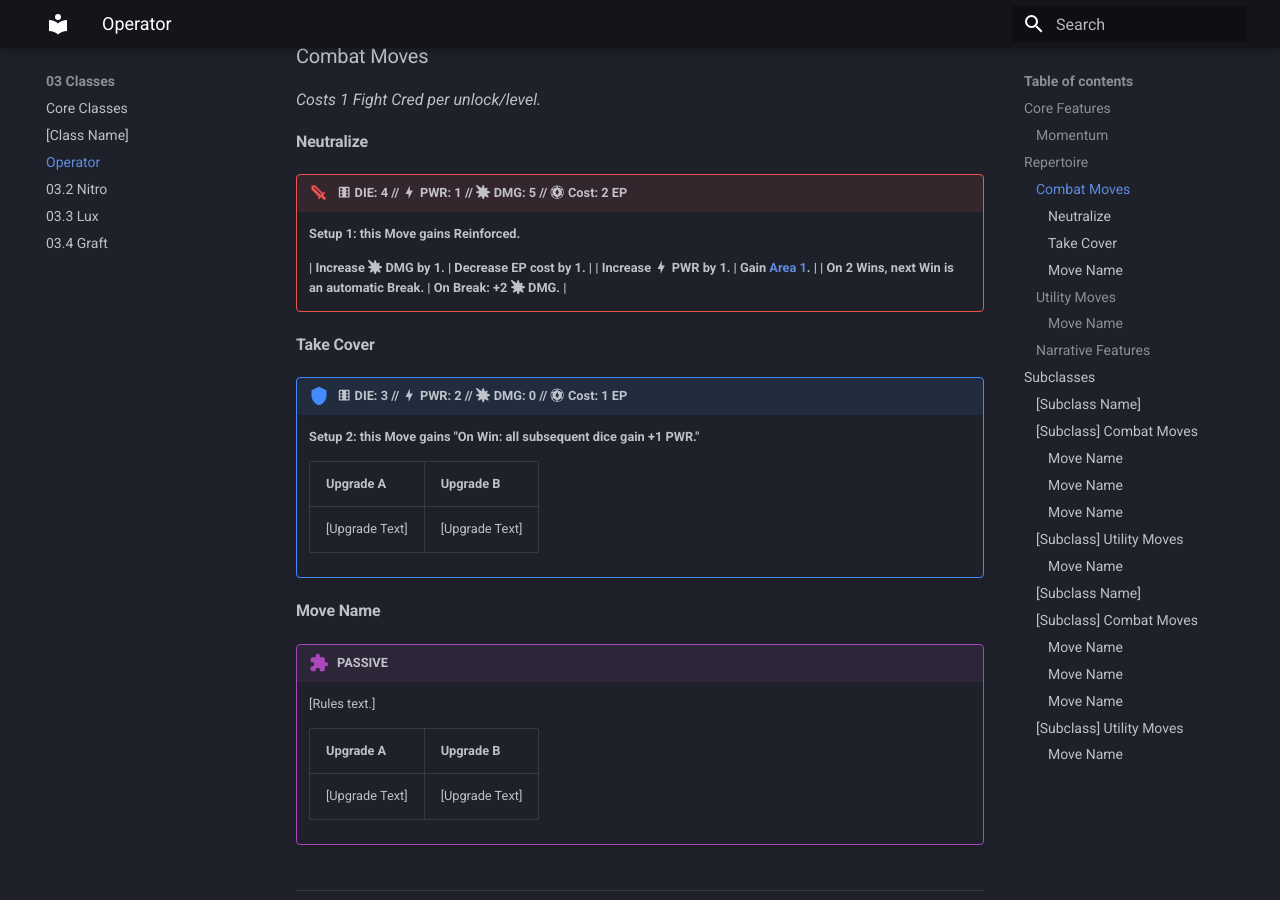
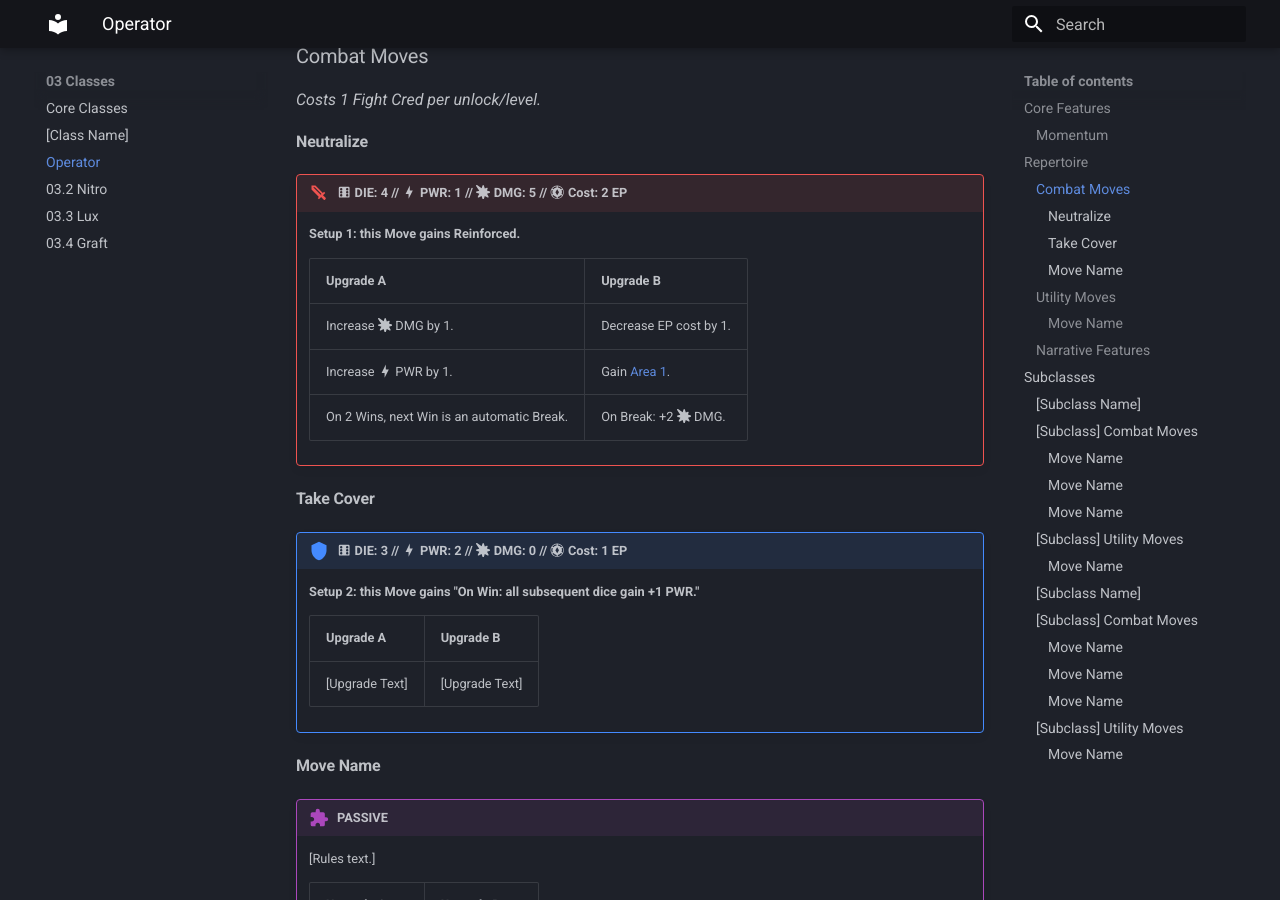
Before and after one commit to Bonfou/LimboRPG, an MkDocs documentation site: the page built from docs/03_Classes/03.1_Operator.md, in a window 1280 px wide and 900 px high, scrolled down 789 px. Built offline with MkDocs 1.6.1 and Material for MkDocs 9.7.7, drawn with Linux system fonts in a browser that asks for light colours.

Commit message:
Fix table formatting

```diff
--- a/docs/03_Classes/03.1_Operator.md
+++ b/docs/03_Classes/03.1_Operator.md
@@ -21,6 +21,8 @@ An Operator excels at weapon use, forgoing fancy powers for strict adherence to
     !!! offensive ":material-dice-6: **DIE:** 4 // :material-lightning-bolt: **PWR**: 1 // :fontawesome-solid-burst: **DMG**: 5 // **:material-poker-chip: Cost:** 2 EP"
         Setup 1: this Move gains Reinforced.
 
+        | Upgrade A | Upgrade B |
+        | :--- | :--- |
 		| Increase :fontawesome-solid-burst: DMG by 1. | Decrease EP cost by 1. |
 	    | Increase :material-lightning-bolt: PWR by 1. | Gain [Area 1](../04_Compendium/04.2_Keywords.md#area%20x). |
 	    | On 2 Wins, next Win is an automatic Break. | On Break: +2 :fontawesome-solid-burst: DMG. |
```
